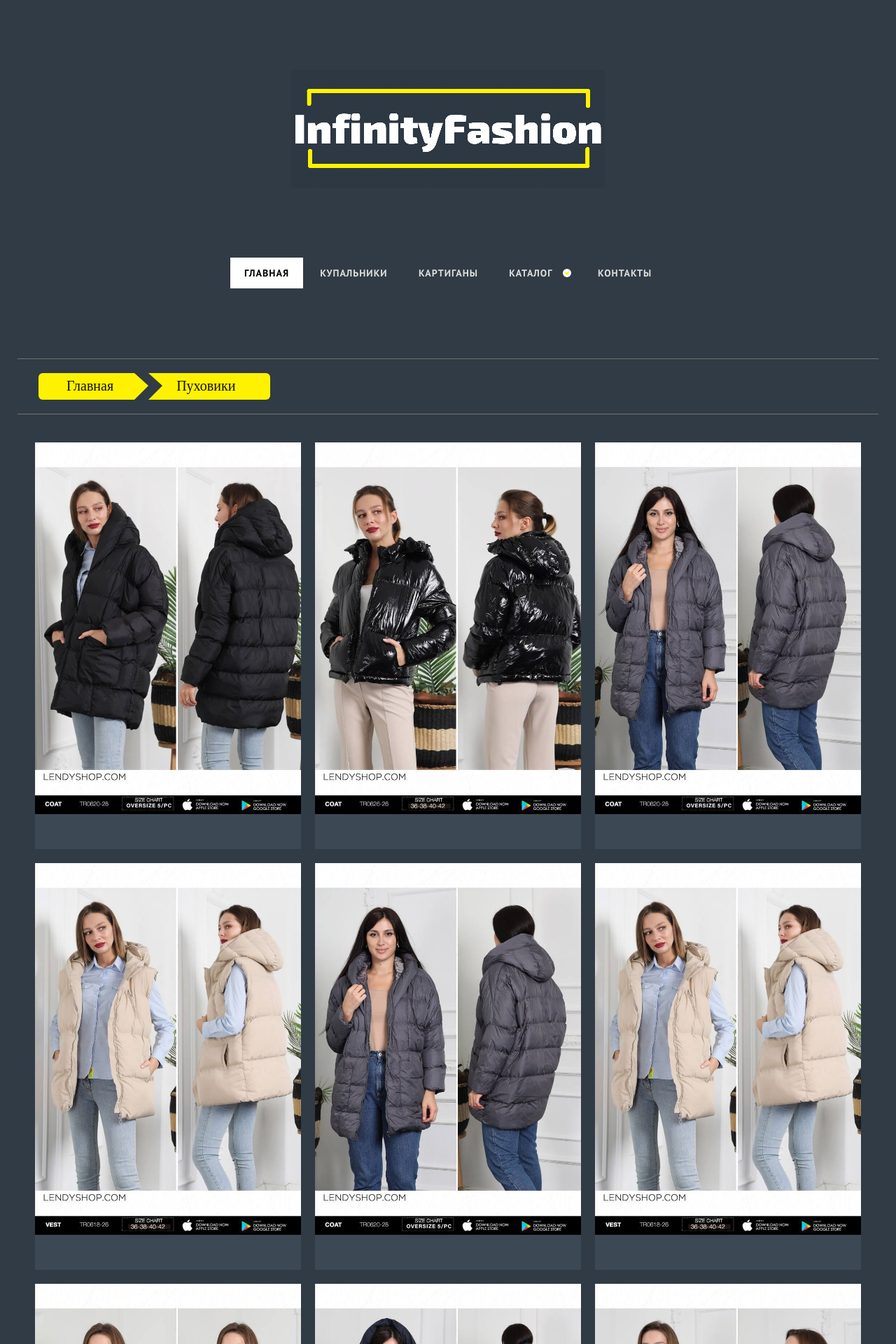
After one commit to Valerij2000/infinityFashion, a PHP site: page /down-jackets.php in a window 1280 px wide. The commit adds this page. Shown: the top 1920 px of the page at 70% size. Run offline with PHP 8.4, Linux system fonts and the light colour scheme; some web fonts are replaced.

Commit message:
create new page down-jackets and add new photo catalog

```diff
--- /dev/null
+++ b/down-jackets.php
@@ -0,0 +1,361 @@
+<!DOCTYPE html>
+<!--[if lt IE 7 ]><html class="ie ie6" lang="en"> <![endif]-->
+<!--[if IE 7 ]><html class="ie ie7" lang="en"> <![endif]-->
+<!--[if IE 8 ]><html class="ie ie8" lang="en"> <![endif]-->
+<!--[if (gte IE 9)|!(IE)]><!--><html lang="en"> <!--<![endif]-->
+<head>
+
+    <!-- Basic Page Needs
+  ================================================== -->
+	<meta charset="utf-8">
+	<title>Галлерея женской одежды и женских купальников</title>
+	<meta name="description" content="">
+	<meta name="author" content="https://vk.com/codermind">
+
+    <!-- Mobile Specific Metas
+  ================================================== -->
+	<meta name="viewport" content="width=device-width, initial-scale=1, maximum-scale=1">
+
+    <!-- CSS
+  ================================================== -->
+  	<link rel="stylesheet" href="css/zerogrid.css">
+	<link rel="stylesheet" href="css/style.css">
+	<link rel="stylesheet" href="css/menu.css">
+	<link rel="stylesheet" href="css/lightbox.css">
+	<link href="font-awesome/css/font-awesome.min.css" rel="stylesheet" type="text/css">
+	 	<link rel="shortcut icon" href="images/favicon.ico" type="image/x-icon">
+
+	<script src="js/jquery1111.min.js" type="text/javascript"></script>
+	<!-- button-to-top -->
+	<script type="text/javascript" src="js/buttonToTop.js"></script>
+	<script src="js/script.js"></script>
+
+	<!--[if lt IE 8]>
+       <div style=' clear: both; text-align:center; position: relative;'>
+         <a href="http://windows.microsoft.com/en-US/internet-explorer/products/ie/home?ocid=ie6_countdown_bannercode">
+           <img src="http://storage.ie6countdown.com/assets/100/images/banners/warning_bar_0000_us.jpeg" border="0" height="42" width="820" alt="You are using an outdated browser. For a faster, safer browsing experience, upgrade for free today." />
+        </a>
+      </div>
+    <![endif]-->
+    <!--[if lt IE 9]>
+		<script src="js/html5.js"></script>
+		<script src="js/css3-mediaqueries.js"></script>
+	<![endif]-->
+
+</head>
+<body>
+<div class="wrap-body">
+
+<!--////////////////////////////////////Header-->
+<? require 'header.php' ?>
+
+<section id="container">
+	<div id="button-up">
+		<i class="fa fa-chevron-up"></i>
+	</div>
+	<div class="wrap-container">
+		<div class="crumbs zerogrid">
+			<ul>
+				<li><a href="index.php">Главная</a></li>
+				<li><a href="down-jackets.php">Пуховики</a></li>
+			</ul>
+		</div>
+		<section class="content-box box-gallery"><!--Start Box-->
+			<div class="zerogrid">
+				<div class="row">
+					<div class="col-1-3">
+						<div class="wrap-col ">
+							<div class="item">
+								<a class="example-image-link" href="images/downJackets/1.jpeg" data-lightbox="example-set" data-title="Кликните вправо или влево, чтобы увидеть больше фотографий.">
+									<div class="zoom-container">
+										<div class="zoom-caption">
+											<div class="caption-inner">
+												<div class="caption-inner1">
+													<i class="fa fa-eye"></i>
+												</div>
+											</div>
+										</div>
+										<img class="example-image" src="images/downJackets/1.jpeg" alt=""/>
+									</div>
+								</a>
+								<div class="item-content">
+									<!-- <a>TITLE</a>  -->
+									<!-- <p>DESCRIPTION</p>  -->
+								</div>
+							</div>
+						</div>
+					</div>
+					<div class="col-1-3">
+						<div class="wrap-col">
+							<div class="item">
+								<a class="example-image-link" href="images/downJackets/2.jpeg" data-lightbox="example-set" data-title="Кликните вправо или влево, чтобы увидеть больше фотографий.">
+									<div class="zoom-container">
+										<div class="zoom-caption">
+											<div class="caption-inner">
+												<div class="caption-inner1">
+													<i class="fa fa-eye"></i>
+												</div>
+											</div>
+										</div>
+										<img class="example-image" src="images/downJackets/2.jpeg" alt=""/>
+									</div>
+								</a>
+								<div class="item-content">
+									<!-- <a>TITLE</a>  -->
+									<!-- <p>DESCRIPTION</p>  -->
+								</div>
+							</div>
+						</div>
+					</div>
+					<div class="col-1-3">
+						<div class="wrap-col">
+							<div class="item">
+								<a class="example-image-link" href="images/downJackets/3.jpeg" data-lightbox="example-set" data-title="Кликните вправо или влево, чтобы увидеть больше фотографий.">
+									<div class="zoom-container">
+										<div class="zoom-caption">
+											<div class="caption-inner">
+												<div class="caption-inner1">
+													<i class="fa fa-eye"></i>
+												</div>
+											</div>
+										</div>
+										<img class="example-image" src="images/downJackets/3.jpeg" alt=""/>
+									</div>
+								</a>
+								<div class="item-content">
+									<!-- <a>TITLE</a>  -->
+									<!-- <p>DESCRIPTION</p>  -->
+								</div>
+							</div>
+						</div>
+					</div>
+				</div>
+				<div class="row">
+					<div class="col-1-3">
+						<div class="wrap-col ">
+							<div class="item">
+								<a class="example-image-link" href="images/downJackets/4.jpeg" data-lightbox="example-set" data-title="Кликните вправо или влево, чтобы увидеть больше фотографий.">
+									<div class="zoom-container">
+										<div class="zoom-caption">
+											<div class="caption-inner">
+												<div class="caption-inner1">
+													<i class="fa fa-eye"></i>
+												</div>
+											</div>
+										</div>
+										<img class="example-image" src="images/downJackets/4.jpeg" alt=""/>
+									</div>
+								</a>
+								<div class="item-content">
+									<!-- <a>TITLE</a>  -->
+									<!-- <p>DESCRIPTION</p>  -->
+								</div>
+							</div>
+						</div>
+					</div>
+					<div class="col-1-3">
+						<div class="wrap-col">
+							<div class="item">
+								<a class="example-image-link" href="images/downJackets/5.jpeg" data-lightbox="example-set" data-title="Кликните вправо или влево, чтобы увидеть больше фотографий.">
+									<div class="zoom-container">
+										<div class="zoom-caption">
+											<div class="caption-inner">
+												<div class="caption-inner1">
+													<i class="fa fa-eye"></i>
+												</div>
+											</div>
+										</div>
+										<img class="example-image" src="images/downJackets/5.jpeg" alt=""/>
+									</div>
+								</a>
+								<div class="item-content">
+									<!-- <a>TITLE</a> -->
+									<!-- <p>DESCRIPTION</p> -->
+								</div>
+							</div>
+						</div>
+					</div>
+					<div class="col-1-3">
+						<div class="wrap-col">
+							<div class="item">
+								<a class="example-image-link" href="images/downJackets/6.jpeg" data-lightbox="example-set" data-title="Кликните вправо или влево, чтобы увидеть больше фотографий.">
+									<div class="zoom-container">
+										<div class="zoom-caption">
+											<div class="caption-inner">
+												<div class="caption-inner1">
+													<i class="fa fa-eye"></i>
+												</div>
+											</div>
+										</div>
+										<img class="example-image" src="images/downJackets/6.jpeg" alt=""/>
+									</div>
+								</a>
+								<div class="item-content">
+									<!-- <a>TITLE</a>  -->
+									<!-- <p>DESCRIPTION</p>  -->
+								</div>
+							</div>
+						</div>
+					</div>
+				</div>
+				<div class="row">
+					<div class="col-1-3">
+						<div class="wrap-col ">
+							<div class="item">
+								<a class="example-image-link" href="images/downJackets/7.jpeg" data-lightbox="example-set" data-title="Кликните вправо или влево, чтобы увидеть больше фотографий.">
+									<div class="zoom-container">
+										<div class="zoom-caption">
+											<div class="caption-inner">
+												<div class="caption-inner1">
+													<i class="fa fa-eye"></i>
+												</div>
+											</div>
+										</div>
+										<img class="example-image" src="images/downJackets/7.jpeg" alt=""/>
+									</div>
+								</a>
+								<div class="item-content">
+									<!-- <a>TITLE</a>  -->
+									<!-- <p>DESCRIPTION</p>  -->
+								</div>
+							</div>
+						</div>
+					</div>
+					<div class="col-1-3">
+						<div class="wrap-col">
+							<div class="item">
+								<a class="example-image-link" href="images/downJackets/8.jpeg" data-lightbox="example-set" data-title="Кликните вправо или влево, чтобы увидеть больше фотографий.">
+									<div class="zoom-container">
+										<div class="zoom-caption">
+											<div class="caption-inner">
+												<div class="caption-inner1">
+													<i class="fa fa-eye"></i>
+												</div>
+											</div>
+										</div>
+										<img class="example-image" src="images/downJackets/8.jpeg" alt=""/>
+									</div>
+								</a>
+								<div class="item-content">
+									<!-- <a>TITLE</a>  -->
+									<!-- <p>DESCRIPTION</p>  -->
+								</div>
+							</div>
+						</div>
+					</div>
+					<div class="col-1-3">
+						<div class="wrap-col">
+							<div class="item">
+								<a class="example-image-link" href="images/downJackets/9.jpeg" data-lightbox="example-set" data-title="Кликните вправо или влево, чтобы увидеть больше фотографий.">
+									<div class="zoom-container">
+										<div class="zoom-caption">
+											<div class="caption-inner">
+												<div class="caption-inner1">
+													<i class="fa fa-eye"></i>
+												</div>
+											</div>
+										</div>
+										<img class="example-image" src="images/downJackets/9.jpeg" alt=""/>
+									</div>
+								</a>
+								<div class="item-content">
+									<!-- <a>TITLE</a>  -->
+									<!-- <p>DESCRIPTION</p>  -->
+								</div>
+							</div>
+						</div>
+					</div>
+				</div>
+        <div class="row">
+					<div class="col-1-3">
+						<div class="wrap-col ">
+							<div class="item">
+								<a class="example-image-link" href="images/downJackets/10.jpeg" data-lightbox="example-set" data-title="Кликните вправо или влево, чтобы увидеть больше фотографий.">
+									<div class="zoom-container">
+										<div class="zoom-caption">
+											<div class="caption-inner">
+												<div class="caption-inner1">
+													<i class="fa fa-eye"></i>
+												</div>
+											</div>
+										</div>
+										<img class="example-image" src="images/downJackets/10.jpeg" alt=""/>
+									</div>
+								</a>
+								<div class="item-content">
+									<!-- <a>TITLE</a>  -->
+									<!-- <p>DESCRIPTION</p>  -->
+								</div>
+							</div>
+						</div>
+					</div>
+					<div class="col-1-3">
+						<div class="wrap-col">
+							<div class="item">
+								<a class="example-image-link" href="images/downJackets/11.jpeg" data-lightbox="example-set" data-title="Кликните вправо или влево, чтобы увидеть больше фотографий.">
+									<div class="zoom-container">
+										<div class="zoom-caption">
+											<div class="caption-inner">
+												<div class="caption-inner1">
+													<i class="fa fa-eye"></i>
+												</div>
+											</div>
+										</div>
+										<img class="example-image" src="images/downJackets/11.jpeg" alt=""/>
+									</div>
+								</a>
+								<div class="item-content">
+									<!-- <a>TITLE</a>  -->
+									<!-- <p>DESCRIPTION</p>  -->
+								</div>
+							</div>
+						</div>
+					</div>
+					<div class="col-1-3">
+						<div class="wrap-col">
+							<div class="item">
+								<a class="example-image-link" href="images/downJackets/12.jpeg" data-lightbox="example-set" data-title="Кликните вправо или влево, чтобы увидеть больше фотографий.">
+									<div class="zoom-container">
+										<div class="zoom-caption">
+											<div class="caption-inner">
+												<div class="caption-inner1">
+													<i class="fa fa-eye"></i>
+												</div>
+											</div>
+										</div>
+										<img class="example-image" src="images/downJackets/12.jpeg" alt=""/>
+									</div>
+								</a>
+								<div class="item-content">
+									<!-- <a>TITLE</a>  -->
+									<!-- <p>DESCRIPTION</p>  -->
+								</div>
+							</div>
+						</div>
+					</div>
+				</div>
+			</div>
+		</section>
+		<hr class="line">
+	</div>
+</section>
+<? require 'footer.php' ?>
+
+<script src="js/lightbox-plus-jquery.min.js"></script>
+
+<script type="text/javascript">
+    $(function() {
+		/* Mobile */
+		$("#menu-trigger").on("click", function(){
+			$("#menu").slideToggle();
+		});
+
+		// iPad
+		var isiPad = navigator.userAgent.match(/iPad/i) != null;
+		if (isiPad) $('#menu ul').addClass('no-transition');
+    });
+</script>
+
+
+</div>
+</body></html>
--- a/header.php
+++ b/header.php
@@ -18,7 +18,7 @@
 								</ul>
 						 	</li>
 						 <li class='has-sub'><a href='#'><span>Куртки</span></a></li>
-						 <li class='has-sub'><a href='#'><span>Пуховики	</span></a></li>
+						 <li class='has-sub'><a href='down-jackets.php'><span>Пуховики	</span></a></li>
 					  </ul>
 				   </li>
 				   <li class='last'><a href='contact-page.php'><span>контакты</span></a></li>
```
Also changed, not shown: images/downJackets/1.jpeg (added), images/downJackets/10.jpeg (added), images/downJackets/11.jpeg (added), images/downJackets/12.jpeg (added), images/downJackets/2.jpeg (added), images/downJackets/3.jpeg (added), images/downJackets/4.jpeg (added), images/downJackets/5.jpeg (added), images/downJackets/6.jpeg (added), images/downJackets/7.jpeg (added), images/downJackets/8.jpeg (added), images/downJackets/9.jpeg (added).
